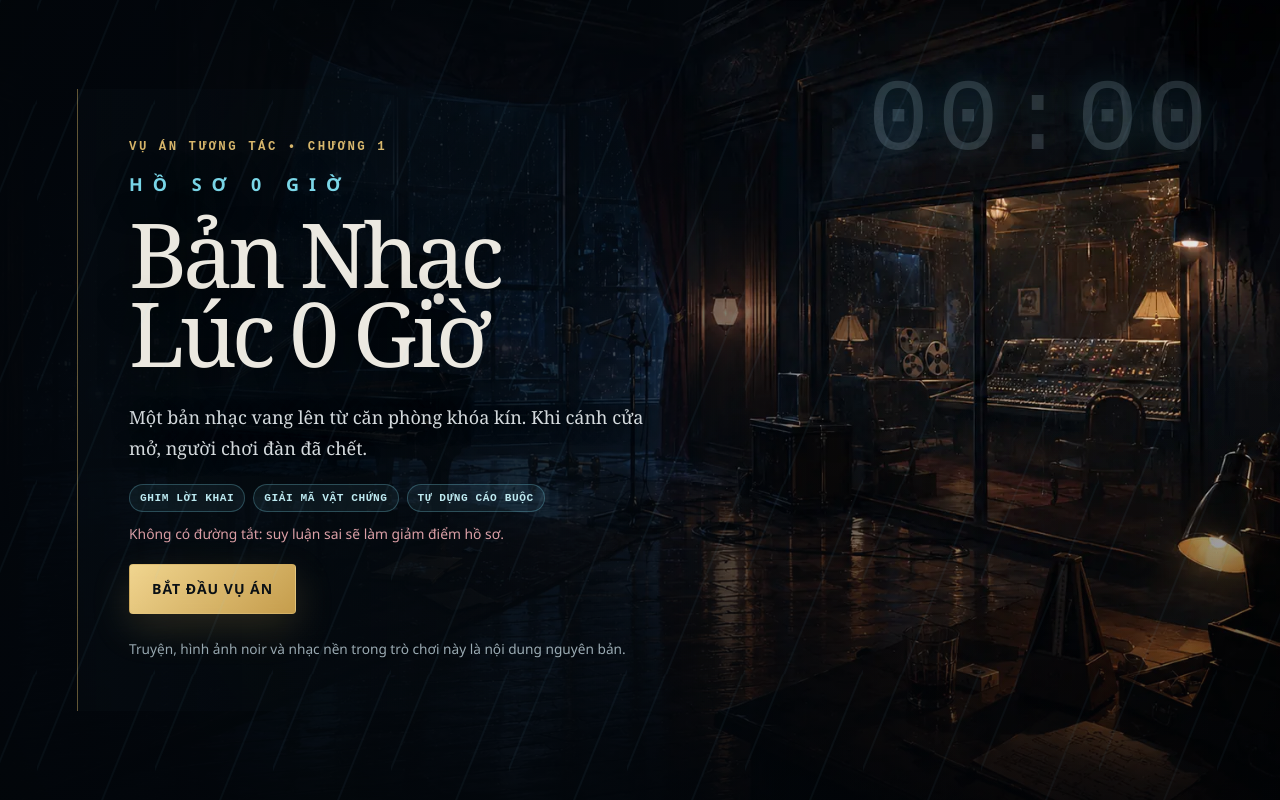
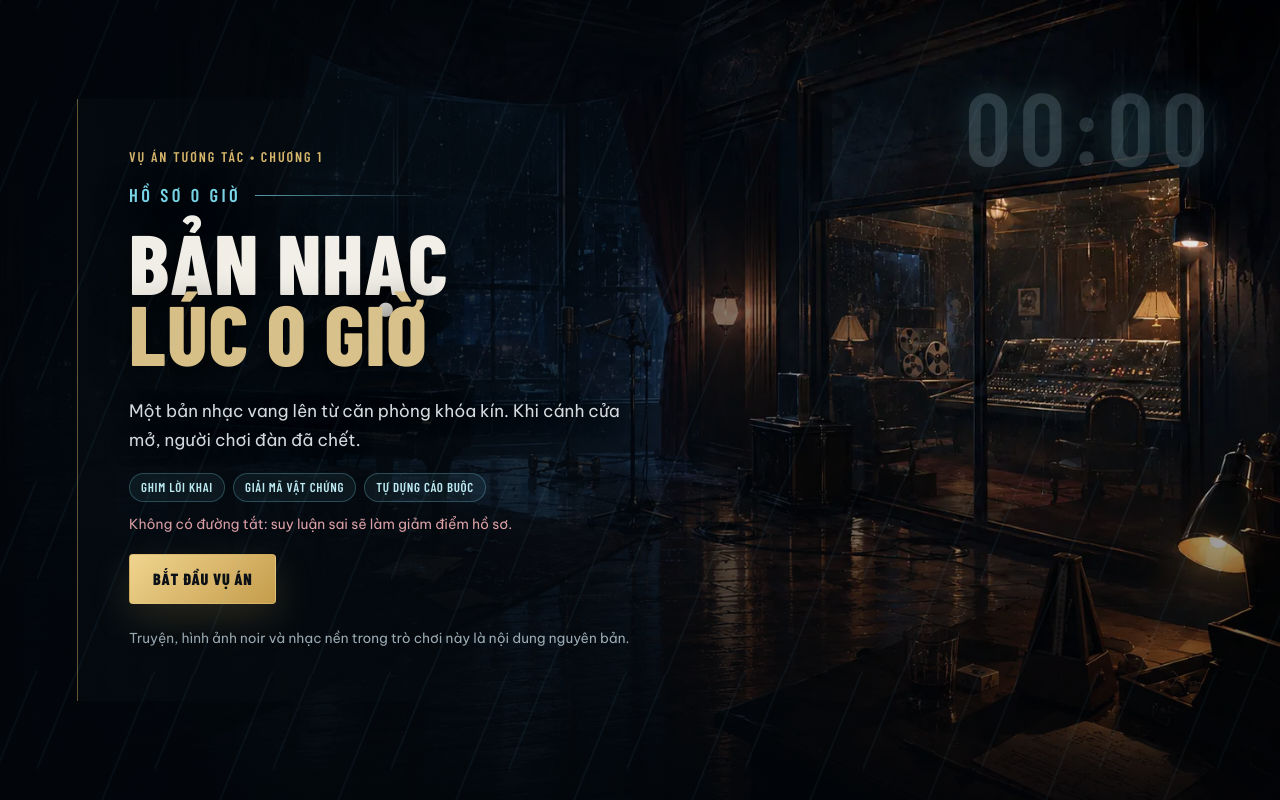
Before and after one commit to binh010579-rgb/Conan1, a website: page Conan_Ban_Nhac_Luc_0_Gio_Local/conan-midnight-case/index.html in a window 1280 px wide. Drawn offline with Linux system fonts and the light colour scheme.

Commit message:
Replace template typography with game-ready Vietnamese fonts (#10)
Self-host Barlow Condensed for the title and HUD, and Be Vietnam Pro for readable Vietnamese dialogue. Rebalance title scale, weight, spacing, and modal typography.

```diff
--- a/Conan_Ban_Nhac_Luc_0_Gio_Local/conan-midnight-case/index.html
+++ b/Conan_Ban_Nhac_Luc_0_Gio_Local/conan-midnight-case/index.html
@@ -17,7 +17,11 @@
         <div class="title-clock" aria-hidden="true">00:00</div>
         <div class="title-copy">
           <p class="eyebrow">VỤ ÁN TƯƠNG TÁC • CHƯƠNG 1</p>
-          <h1 id="game-title"><span>HỒ SƠ 0 GIỜ</span>Bản Nhạc Lúc 0 Giờ</h1>
+          <h1 id="game-title">
+            <span class="title-series">Hồ Sơ 0 Giờ</span>
+            <span class="title-name">Bản Nhạc</span>
+            <span class="title-name title-name-accent">Lúc 0 Giờ</span>
+          </h1>
           <p class="title-lead">Một bản nhạc vang lên từ căn phòng khóa kín. Khi cánh cửa mở, người chơi đàn đã chết.</p>
           <div class="case-teaser" aria-label="Các cơ chế chính">
             <span>GHIM LỜI KHAI</span><span>GIẢI MÃ VẬT CHỨNG</span><span>TỰ DỰNG CÁO BUỘC</span>
--- a/Conan_Ban_Nhac_Luc_0_Gio_Local/conan-midnight-case/styles.css
+++ b/Conan_Ban_Nhac_Luc_0_Gio_Local/conan-midnight-case/styles.css
@@ -1,3 +1,72 @@
+/*
+ * Typography is self-hosted so the game keeps its intended art direction
+ * inside an itch.io iframe and when played offline.
+ */
+@font-face {
+  font-family: "Barlow Condensed";
+  font-style: normal;
+  font-display: swap;
+  font-weight: 600;
+  src: url("./assets/fonts/barlow-condensed-vietnamese-600-normal.woff2") format("woff2");
+  unicode-range: U+0102-0103,U+0110-0111,U+0128-0129,U+0168-0169,U+01A0-01A1,U+01AF-01B0,U+0300-0301,U+0303-0304,U+0308-0309,U+0323,U+0329,U+1EA0-1EF9,U+20AB;
+}
+@font-face {
+  font-family: "Barlow Condensed";
+  font-style: normal;
+  font-display: swap;
+  font-weight: 600;
+  src: url("./assets/fonts/barlow-condensed-latin-600-normal.woff2") format("woff2");
+  unicode-range: U+0000-00FF,U+0131,U+0152-0153,U+02BB-02BC,U+02C6,U+02DA,U+02DC,U+0304,U+0308,U+0329,U+2000-206F,U+20AC,U+2122,U+2191,U+2193,U+2212,U+2215,U+FEFF,U+FFFD;
+}
+@font-face {
+  font-family: "Barlow Condensed";
+  font-style: normal;
+  font-display: swap;
+  font-weight: 800;
+  src: url("./assets/fonts/barlow-condensed-vietnamese-800-normal.woff2") format("woff2");
+  unicode-range: U+0102-0103,U+0110-0111,U+0128-0129,U+0168-0169,U+01A0-01A1,U+01AF-01B0,U+0300-0301,U+0303-0304,U+0308-0309,U+0323,U+0329,U+1EA0-1EF9,U+20AB;
+}
+@font-face {
+  font-family: "Barlow Condensed";
+  font-style: normal;
+  font-display: swap;
+  font-weight: 800;
+  src: url("./assets/fonts/barlow-condensed-latin-800-normal.woff2") format("woff2");
+  unicode-range: U+0000-00FF,U+0131,U+0152-0153,U+02BB-02BC,U+02C6,U+02DA,U+02DC,U+0304,U+0308,U+0329,U+2000-206F,U+20AC,U+2122,U+2191,U+2193,U+2212,U+2215,U+FEFF,U+FFFD;
+}
+@font-face {
+  font-family: "Be Vietnam Pro";
+  font-style: normal;
+  font-display: swap;
+  font-weight: 400;
+  src: url("./assets/fonts/be-vietnam-pro-vietnamese-400-normal.woff2") format("woff2");
+  unicode-range: U+0102-0103,U+0110-0111,U+0128-0129,U+0168-0169,U+01A0-01A1,U+01AF-01B0,U+0300-0301,U+0303-0304,U+0308-0309,U+0323,U+0329,U+1EA0-1EF9,U+20AB;
+}
+@font-face {
+  font-family: "Be Vietnam Pro";
+  font-style: normal;
+  font-display: swap;
+  font-weight: 400;
+  src: url("./assets/fonts/be-vietnam-pro-latin-400-normal.woff2") format("woff2");
+  unicode-range: U+0000-00FF,U+0131,U+0152-0153,U+02BB-02BC,U+02C6,U+02DA,U+02DC,U+0304,U+0308,U+0329,U+2000-206F,U+20AC,U+2122,U+2191,U+2193,U+2212,U+2215,U+FEFF,U+FFFD;
+}
+@font-face {
+  font-family: "Be Vietnam Pro";
+  font-style: normal;
+  font-display: swap;
+  font-weight: 700;
+  src: url("./assets/fonts/be-vietnam-pro-vietnamese-700-normal.woff2") format("woff2");
+  unicode-range: U+0102-0103,U+0110-0111,U+0128-0129,U+0168-0169,U+01A0-01A1,U+01AF-01B0,U+0300-0301,U+0303-0304,U+0308-0309,U+0323,U+0329,U+1EA0-1EF9,U+20AB;
+}
+@font-face {
+  font-family: "Be Vietnam Pro";
+  font-style: normal;
+  font-display: swap;
+  font-weight: 700;
+  src: url("./assets/fonts/be-vietnam-pro-latin-700-normal.woff2") format("woff2");
+  unicode-range: U+0000-00FF,U+0131,U+0152-0153,U+02BB-02BC,U+02C6,U+02DA,U+02DC,U+0304,U+0308,U+0329,U+2000-206F,U+20AC,U+2122,U+2191,U+2193,U+2212,U+2215,U+FEFF,U+FFFD;
+}
+
 :root {
   color-scheme: dark;
   --night: #03080e;
@@ -12,9 +81,9 @@
   --paper: #ece9e1;
   --muted: #91a3ad;
   --line: rgba(137, 196, 211, .24);
-  --display: Georgia, Cambria, "Times New Roman", serif;
-  --ui: "Segoe UI", Tahoma, Arial, sans-serif;
-  --mono: "Courier New", monospace;
+  --display: "Barlow Condensed", "Arial Narrow", sans-serif;
+  --ui: "Be Vietnam Pro", "Segoe UI", Arial, sans-serif;
+  --mono: "Barlow Condensed", "Arial Narrow", sans-serif;
   font-family: var(--ui);
   font-synthesis: none;
 }
@@ -24,7 +93,7 @@ html { font-size: 16px; }
 html[data-text-size="large"] { font-size: 18px; }
 html[data-text-size="xlarge"] { font-size: 20px; }
 html, body { width: 100%; min-width: 320px; min-height: 100%; margin: 0; overflow: hidden; background: #010409; }
-body { min-height: 100dvh; color: var(--paper); }
+body { min-height: 100dvh; color: var(--paper); font-kerning: normal; text-rendering: optimizeLegibility; }
 [hidden] { display: none !important; }
 button, input { color: inherit; font: inherit; }
 button { border: 0; cursor: pointer; }
@@ -43,16 +112,20 @@ button:focus-visible, [tabindex]:focus-visible, input:focus-visible { outline: 2
 /* Title */
 .title-screen { place-items: center start; padding: clamp(24px,6vw,92px); background: linear-gradient(90deg, rgba(2,7,12,.96) 0%, rgba(2,7,12,.72) 45%, rgba(2,7,12,.08) 78%), linear-gradient(0deg, rgba(1,4,8,.72), transparent 56%), url("./assets/studio-noir.webp") center / cover no-repeat; }
 .title-clock { position: absolute; right: 5vw; top: 8vh; color: rgba(200,231,242,.17); font: clamp(3rem,8vw,8rem) var(--mono); letter-spacing: .08em; text-shadow: 0 0 30px rgba(73,186,229,.22); }
-.title-copy { position: relative; z-index: 4; width: min(680px,54vw); padding: clamp(28px,4vw,56px); border-left: 1px solid rgba(216,184,110,.48); background: linear-gradient(90deg, rgba(5,12,18,.66), transparent); }
-.eyebrow, .case-label { margin: 0; color: var(--gold); font: 800 .69rem var(--mono); letter-spacing: .2em; }
-.title-copy h1 { margin: 18px 0 0; font: 500 clamp(3.3rem,7vw,7rem)/.88 var(--display); letter-spacing: -.055em; text-wrap: balance; text-shadow: 0 8px 36px rgba(0,0,0,.82); }
-.title-copy h1 span { display: block; margin-bottom: 18px; color: var(--cyan); font: 900 .2em var(--ui); letter-spacing: .56em; }
-.title-lead { max-width: 540px; margin: 30px 0; color: #d4dadd; font: clamp(1rem,1.3vw,1.2rem)/1.72 var(--display); text-shadow: 0 3px 18px #000; }
+.title-copy { position: relative; z-index: 4; width: min(640px,57vw); padding: clamp(28px,4vw,54px); border-left: 1px solid rgba(216,184,110,.48); background: linear-gradient(90deg, rgba(5,12,18,.72), transparent); }
+.eyebrow, .case-label { margin: 0; color: var(--gold); font: 600 .78rem/1 var(--display); letter-spacing: .14em; text-transform: uppercase; }
+.title-copy h1 { margin: 22px 0 0; color: #f2efe8; font: 800 clamp(3.5rem,6.6vw,6.25rem)/.84 var(--display); letter-spacing: .012em; text-transform: uppercase; text-shadow: 0 8px 36px rgba(0,0,0,.82); }
+.title-copy h1 span { display: block; }
+.title-copy h1 .title-series { display: flex; align-items: center; gap: 14px; margin-bottom: 22px; color: var(--cyan); font: 600 .22em/1 var(--display); letter-spacing: .18em; }
+.title-copy h1 .title-series::after { width: min(180px,26vw); height: 1px; content: ""; background: linear-gradient(90deg,rgba(124,215,232,.72),transparent); }
+.title-copy h1 .title-name { white-space: nowrap; }
+.title-copy h1 .title-name-accent { color: #d8c18a; }
+.title-lead { max-width: 520px; margin: 28px 0; color: #d4dadd; font: 400 clamp(.95rem,1.15vw,1.08rem)/1.7 var(--ui); text-shadow: 0 3px 18px #000; }
 .case-teaser { display: flex; flex-wrap: wrap; gap: 8px; margin: -10px 0 12px; }
-.case-teaser span { padding: 7px 10px; border: 1px solid rgba(124,215,232,.28); border-radius: 999px; color: #bde9f0; background: rgba(124,215,232,.07); font: 800 .62rem var(--mono); letter-spacing: .05em; }
+.case-teaser span { padding: 7px 11px; border: 1px solid rgba(124,215,232,.28); border-radius: 999px; color: #bde9f0; background: rgba(124,215,232,.07); font: 600 .72rem/1 var(--display); letter-spacing: .055em; }
 .case-risk { margin: 0 0 20px; color: #dca0a7; font-size: .77rem; line-height: 1.45; }
 .title-actions { display: flex; flex-wrap: wrap; gap: 12px; }
-.button { min-height: 50px; padding: 0 22px; border: 1px solid rgba(216,184,110,.46); border-radius: 4px; font-size: .78rem; font-weight: 800; letter-spacing: .07em; text-transform: uppercase; transition: 160ms ease; }
+.button { min-height: 50px; padding: 0 23px; border: 1px solid rgba(216,184,110,.46); border-radius: 4px; font: 800 .9rem/1 var(--display); letter-spacing: .045em; text-transform: uppercase; transition: 160ms ease; }
 .button:hover:not(:disabled) { transform: translateY(-2px); }
 .button.primary { color: #0b1116; background: linear-gradient(135deg,#f1d793,#c69e4d); box-shadow: 0 14px 38px rgba(223,185,96,.18); }
 .button.ghost { background: rgba(5,14,22,.72); }
@@ -65,7 +138,7 @@ button:focus-visible, [tabindex]:focus-visible, input:focus-visible { outline: 2
 .case-identity { display: flex; min-width: 0; align-items: center; gap: 12px; }
 .case-identity > div { display: grid; gap: 2px; min-width: 0; }
 .case-emblem { display: grid; width: 40px; height: 40px; flex: 0 0 auto; place-items: center; border: 1px solid rgba(216,184,110,.46); border-radius: 50%; color: var(--gold); }
-.case-header strong { overflow: hidden; font: 700 1rem var(--ui); text-overflow: ellipsis; white-space: nowrap; }
+.case-header strong { overflow: hidden; font: 600 1.14rem/1 var(--display); letter-spacing: .025em; text-overflow: ellipsis; white-space: nowrap; }
 .case-status { display: flex; min-width: 0; align-items: center; gap: 8px; }
 .objective-label { max-width: min(34vw,460px); overflow: hidden; padding: 9px 13px; border: 1px solid rgba(216,184,110,.34); border-radius: 3px; color: #f0daa6; background: rgba(216,184,110,.09); font-size: .76rem; font-weight: 750; text-overflow: ellipsis; white-space: nowrap; }
 #phase-label { color: #a7b7bf; font: .68rem var(--mono); letter-spacing: .06em; text-transform: uppercase; white-space: nowrap; }
@@ -120,12 +193,12 @@ button:focus-visible, [tabindex]:focus-visible, input:focus-visible { outline: 2
 @keyframes pressure-hit { 35% { transform: translateX(-5px) rotate(-.5deg); filter: saturate(.7) contrast(1.16) drop-shadow(0 0 24px rgba(219,101,114,.42)); } }
 .dialogue-copy { min-width: 0; padding: 30px 24px 24px 14px; }
 .speaker-line { display: flex; align-items: baseline; gap: 12px; margin-bottom: 12px; }
-.dialogue-copy strong { color: var(--gold-bright); font: 750 1.15rem var(--ui); }
+.dialogue-copy strong { color: var(--gold-bright); font: 600 1.32rem/1 var(--display); letter-spacing: .025em; }
 #speaker-role { color: #a0b2bb; font: .68rem var(--ui); font-weight: 750; letter-spacing: .07em; text-transform: uppercase; }
 .replay-voice { min-height: 34px; margin-left: auto; padding: 0 11px; border: 1px solid rgba(124,215,232,.3); border-radius: 4px; color: #ccebf0; background: rgba(124,215,232,.06); font: 800 .66rem var(--ui); letter-spacing: .04em; }
 .replay-voice:hover { border-color: var(--cyan); color: #071117; background: var(--cyan); }
 .replay-voice:disabled { cursor: not-allowed; opacity: .42; }
-.dialogue-copy p { max-width: 1040px; min-height: 68px; margin: 0; color: #f3f1eb; font: 500 clamp(1.05rem,1.15vw,1.28rem)/1.58 var(--ui); text-wrap: pretty; }
+.dialogue-copy p { max-width: 1040px; min-height: 68px; margin: 0; color: #f3f1eb; font: 400 clamp(1rem,1.08vw,1.2rem)/1.65 var(--ui); letter-spacing: -.008em; text-wrap: pretty; }
 .dialogue-hint { position: absolute; right: 20px; top: 15px; color: #91a5ae; font: .66rem var(--ui); }
 .next-button { align-self: end; min-width: 142px; height: 48px; margin: 0 20px 20px 0; border: 1px solid rgba(216,184,110,.62); border-radius: 4px; color: #101417; background: linear-gradient(135deg,#f4dc9f,#c9a14f); font-size: .76rem; font-weight: 900; letter-spacing: .07em; }
 .choice-list { display: flex; flex-wrap: wrap; gap: 9px; max-height: 112px; margin-top: 17px; overflow: auto; }
@@ -151,7 +224,7 @@ dialog::backdrop { background: rgba(1,5,9,.84); backdrop-filter: blur(8px); }
 .notebook-card { overflow: hidden; }
 .notebook-card > header, .inspection-card > header, .link-card > header, .audio-card > header, .timeline-card > header, .reconstruction-card > header { display: flex; min-height: 76px; align-items: center; justify-content: space-between; gap: 18px; padding: 15px 21px; border-bottom: 1px solid var(--line); background: rgba(255,255,255,.018); }
 .full-dialog header span { display: block; color: var(--cyan); font: 800 .7rem var(--ui); letter-spacing: .1em; }
-.full-dialog h2 { margin: 5px 0 0; color: #f0e9da; font: 500 1.5rem var(--display); }
+.full-dialog h2 { margin: 5px 0 0; color: #f0e9da; font: 600 1.75rem/1 var(--display); letter-spacing: .02em; }
 .close-button { display: grid; width: 38px; height: 38px; flex: 0 0 auto; place-items: center; border: 1px solid var(--line); border-radius: 50%; color: #a9bbc5; background: transparent; font-size: 1.2rem; }
 .close-button:hover { border-color: var(--cyan); color: var(--paper); }
 
--- a/Conan_Ban_Nhac_Luc_0_Gio_Local/conan-midnight-case/tests/playthrough.mjs
+++ b/Conan_Ban_Nhac_Luc_0_Gio_Local/conan-midnight-case/tests/playthrough.mjs
@@ -11,6 +11,26 @@ const html = (await readFile(path.join(GAME_DIR, "index.html"), "utf8"))
   .replace(/<link[^>]+styles\.css[^>]*>/, "")
   .replace(/<script[^>]+game\.js[^>]*><\/script>/, "");
 const gameScript = await readFile(path.join(GAME_DIR, "game.js"), "utf8");
+const styles = await readFile(path.join(GAME_DIR, "styles.css"), "utf8");
+const bundledFonts = [
+  "barlow-condensed-latin-600-normal.woff2",
+  "barlow-condensed-vietnamese-600-normal.woff2",
+  "barlow-condensed-latin-800-normal.woff2",
+  "barlow-condensed-vietnamese-800-normal.woff2",
+  "be-vietnam-pro-latin-400-normal.woff2",
+  "be-vietnam-pro-vietnamese-400-normal.woff2",
+  "be-vietnam-pro-latin-700-normal.woff2",
+  "be-vietnam-pro-vietnamese-700-normal.woff2",
+];
+
+assert.match(styles, /--display: "Barlow Condensed"/, "Tiêu đề phải dùng font game condensed");
+assert.match(styles, /--ui: "Be Vietnam Pro"/, "Hội thoại phải dùng font Việt dễ đọc");
+assert.doesNotMatch(styles, /Georgia|Courier New/, "Không được quay lại bộ font template cũ");
+for (const fontFile of bundledFonts) {
+  const font = await readFile(path.join(GAME_DIR, "assets", "fonts", fontFile));
+  assert.equal(font.subarray(0, 4).toString("ascii"), "wOF2", `${fontFile} phải là WOFF2 hợp lệ`);
+  assert.match(styles, new RegExp(fontFile.replaceAll(".", "\\.")), `${fontFile} phải được CSS sử dụng`);
+}
 
 const sleep = (ms) => new Promise((resolve) => setTimeout(resolve, ms));
 
```
Also changed, not shown: Conan_Ban_Nhac_Luc_0_Gio_Local/conan-midnight-case/NOTICE.md (+2 -0 lines), Conan_Ban_Nhac_Luc_0_Gio_Local/conan-midnight-case/assets/fonts/OFL.txt (added, +94 -0 lines), Conan_Ban_Nhac_Luc_0_Gio_Local/conan-midnight-case/assets/fonts/barlow-condensed-latin-600-normal.woff2 (added), Conan_Ban_Nhac_Luc_0_Gio_Local/conan-midnight-case/assets/fonts/barlow-condensed-latin-800-normal.woff2 (added), Conan_Ban_Nhac_Luc_0_Gio_Local/conan-midnight-case/assets/fonts/barlow-condensed-vietnamese-600-normal.woff2 (added), Conan_Ban_Nhac_Luc_0_Gio_Local/conan-midnight-case/assets/fonts/barlow-condensed-vietnamese-800-normal.woff2 (added), Conan_Ban_Nhac_Luc_0_Gio_Local/conan-midnight-case/assets/fonts/be-vietnam-pro-latin-400-normal.woff2 (added), Conan_Ban_Nhac_Luc_0_Gio_Local/conan-midnight-case/assets/fonts/be-vietnam-pro-latin-700-normal.woff2 (added), Conan_Ban_Nhac_Luc_0_Gio_Local/conan-midnight-case/assets/fonts/be-vietnam-pro-vietnamese-400-normal.woff2 (added), Conan_Ban_Nhac_Luc_0_Gio_Local/conan-midnight-case/assets/fonts/be-vietnam-pro-vietnamese-700-normal.woff2 (added).
